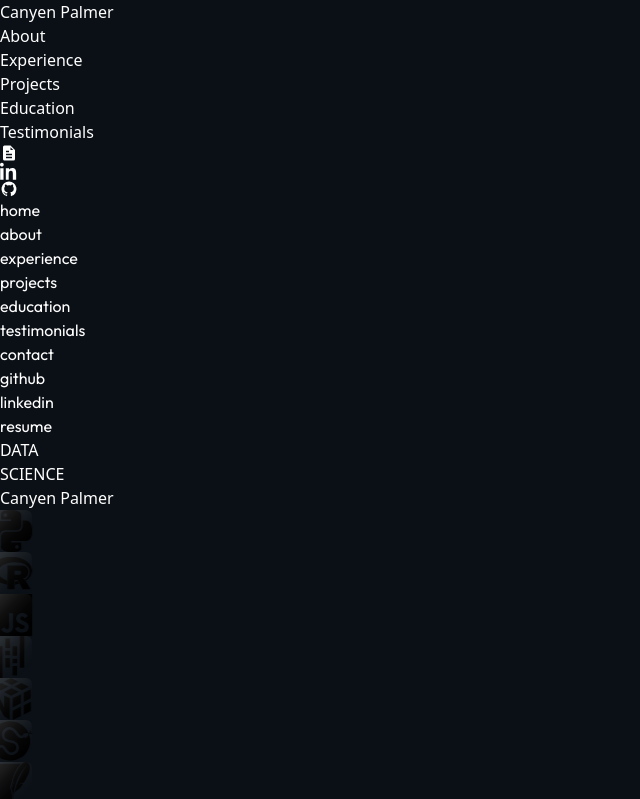
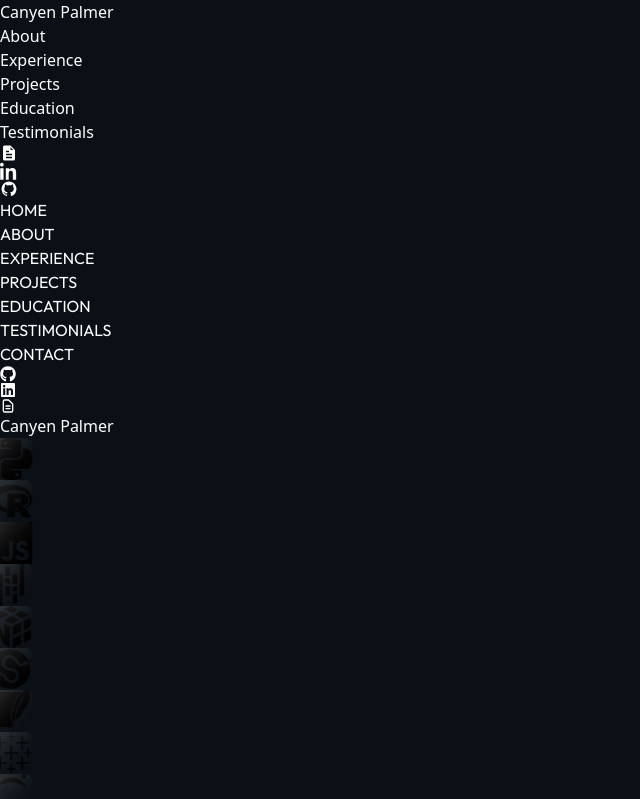
Before and after one commit to CanyenPalmer/PortfolioBasics, a Next.js app: page / in a window 1280 px wide. Shown: the top 799 px of the page, without its empty margins (0-640 px from the left). Built offline with nearby package versions, Linux system fonts and the light colour scheme.

Commit message:
Update HeroWithAvatar.tsx

```diff
--- a/src/components/HeroWithAvatar.tsx
+++ b/src/components/HeroWithAvatar.tsx
@@ -4,6 +4,10 @@
 import React from "react";
 import SkillsBelt from "@/components/SkillsBelt";
 import { Outfit } from "next/font/google";
+
+// import the same icons you use in VscodeTopBar
+import { FaGithub, FaLinkedin } from "react-icons/fa";
+import { HiOutlineDocumentText } from "react-icons/hi";
 
 const outfit = Outfit({
   subsets: ["latin"],
@@ -23,76 +27,63 @@ export default function Hero({ headline, subheadline, typer }: Props) {
       className="relative min-h-screen overflow-hidden flex items-center bg-[#0b1016] text-white"
       aria-label="Hero"
     >
-      {/* Top-right, minimal, borderless navigation (part of the hero) */}
+      {/* Top-right navigation */}
       <nav
         aria-label="Primary"
         className={`${outfit.className} absolute top-6 right-6 z-20`}
       >
-        <ul className="flex items-center gap-6 md:gap-7 text-sm md:text-base lowercase tracking-wide text-white/70">
+        <ul className="flex items-center gap-6 md:gap-7 text-sm md:text-base tracking-wide text-white/70">
           {[
-            { label: "home", href: "#home" },
-            { label: "about", href: "#about" },
-            { label: "experience", href: "#experience" },
-            { label: "projects", href: "#projects" },
-            { label: "education", href: "#education" },
-            { label: "testimonials", href: "#testimonials" },
-            { label: "contact", href: "#contact" },
+            { label: "HOME", href: "#home" },
+            { label: "ABOUT", href: "#about" },
+            { label: "EXPERIENCE", href: "#experience" },
+            { label: "PROJECTS", href: "#projects" },
+            { label: "EDUCATION", href: "#education" },
+            { label: "TESTIMONIALS", href: "#testimonials" },
+            { label: "CONTACT", href: "#contact" },
           ].map((item) => (
             <li key={item.label}>
               <a
                 href={item.href}
-                className="hover:text-white focus:outline-none focus-visible:ring-2 focus-visible:ring-white/50 focus-visible:rounded-sm nav-glitch"
+                className="focus:outline-none focus-visible:ring-2 focus-visible:ring-white/50 focus-visible:rounded-sm nav-glitch"
               >
                 {item.label}
               </a>
             </li>
           ))}
-          {/* External links (text, minimal) */}
-          <li className="ml-2">
+
+          {/* External links as icons */}
+          <li className="ml-3 flex items-center gap-3 text-xl">
             <a
               href="https://github.com/CanyenPalmer"
               target="_blank"
               rel="noreferrer"
-              className="hover:text-white focus:outline-none focus-visible:ring-2 focus-visible:ring-white/50 focus-visible:rounded-sm nav-glitch"
+              aria-label="GitHub"
+              className="focus:outline-none focus-visible:ring-2 focus-visible:ring-white/50 rounded-sm"
             >
-              github
+              <FaGithub />
             </a>
-          </li>
-          <li>
             <a
               href="https://www.linkedin.com/in/canyenpalmer/"
               target="_blank"
               rel="noreferrer"
-              className="hover:text-white focus:outline-none focus-visible:ring-2 focus-visible:ring-white/50 focus-visible:rounded-sm nav-glitch"
+              aria-label="LinkedIn"
+              className="focus:outline-none focus-visible:ring-2 focus-visible:ring-white/50 rounded-sm"
             >
-              linkedin
+              <FaLinkedin />
             </a>
-          </li>
-          <li>
             <a
               href="/Canyen-Palmer-Resume.pdf"
               target="_blank"
               rel="noreferrer"
-              className="hover:text-white focus:outline-none focus-visible:ring-2 focus-visible:ring-white/50 focus-visible:rounded-sm nav-glitch"
+              aria-label="Resume"
+              className="focus:outline-none focus-visible:ring-2 focus-visible:ring-white/50 rounded-sm"
             >
-              resume
+              <HiOutlineDocumentText />
             </a>
           </li>
         </ul>
       </nav>
-
-      {/* Background typography underlay (kept subtle) */}
-      <div
-        aria-hidden="true"
-        className="pointer-events-none absolute inset-0 overflow-hidden"
-      >
-        <div className="absolute -top-10 left-6 text-[10rem] font-black tracking-tight text-white/5 select-none">
-          DATA
-        </div>
-        <div className="absolute bottom-0 right-6 text-[9rem] font-black tracking-tight text-white/5 select-none rotate-6">
-          SCIENCE
-        </div>
-      </div>
 
       {/* Main hero content */}
       <div className="container mx-auto px-6 grid grid-cols-1 md:grid-cols-2 gap-10 items-center relative z-10">
@@ -102,7 +93,7 @@ export default function Hero({ headline, subheadline, typer }: Props) {
             {headline}
           </h1>
 
-          {/* SkillsBelt — scaled visually, still capped so it doesn't collide with avatar */}
+          {/* SkillsBelt — scaled visually */}
           <div className="mt-2 w-full max-w-[680px]">
             <SkillsBelt speedSeconds={26} logoHeight={42} gapPx={32} />
           </div>
@@ -113,7 +104,7 @@ export default function Hero({ headline, subheadline, typer }: Props) {
           ) : null}
         </div>
 
-        {/* Avatar (larger, but capped; transparent background) */}
+        {/* Avatar */}
         <div className="justify-self-center">
           <img
             src="/about/avatar-hero-headshot.png"
@@ -126,25 +117,47 @@ export default function Hero({ headline, subheadline, typer }: Props) {
 
       {/* Scroll prompt */}
       <div className="absolute bottom-6 left-0 right-0 z-10 flex items-center justify-center">
-        <div className="text-sm text-white/50">
-          • Scroll to Explore •
-        </div>
+        <div className="text-sm text-white/50">• Scroll to Explore •</div>
       </div>
 
-      {/* Glitch animation (only on hovered nav item).
-          Active for ~0.5s, idle ~1s, repeating while hovered. */}
+      {/* Glitch animation */}
       <style jsx>{`
         .nav-glitch:hover {
           animation: nav-glitch 1.5s linear infinite;
+          color: #ffffff; /* force white during glitch instead of gray highlight */
         }
         @keyframes nav-glitch {
-          0% { text-shadow: none; transform: translateZ(0); }
-          5% { text-shadow: 1px 0 rgba(255, 0, 0, 0.4), -1px 0 rgba(0, 255, 255, 0.4); transform: translate(0.5px, 0); }
-          10% { text-shadow: -1px 0 rgba(255, 0, 0, 0.35), 1px 0 rgba(0, 255, 255, 0.35); transform: translate(-0.5px, 0.2px); }
-          15% { text-shadow: 1px 0 rgba(255, 0, 0, 0.4), -1px 0 rgba(0, 255, 255, 0.4); transform: translate(0.4px, -0.2px); }
-          20% { text-shadow: none; transform: translateZ(0); }
-          33% { text-shadow: none; transform: none; } /* end of 0.5s active window */
-          100% { text-shadow: none; transform: none; } /* idle remainder ~1s */
+          0% {
+            text-shadow: none;
+            transform: translateZ(0);
+          }
+          5% {
+            text-shadow: 1px 0 rgba(255, 0, 0, 0.4),
+              -1px 0 rgba(0, 255, 255, 0.4);
+            transform: translate(0.5px, 0);
+          }
+          10% {
+            text-shadow: -1px 0 rgba(255, 0, 0, 0.35),
+              1px 0 rgba(0, 255, 255, 0.35);
+            transform: translate(-0.5px, 0.2px);
+          }
+          15% {
+            text-shadow: 1px 0 rgba(255, 0, 0, 0.4),
+              -1px 0 rgba(0, 255, 255, 0.4);
+            transform: translate(0.4px, -0.2px);
+          }
+          20% {
+            text-shadow: none;
+            transform: translateZ(0);
+          }
+          33% {
+            text-shadow: none;
+            transform: none;
+          }
+          100% {
+            text-shadow: none;
+            transform: none;
+          }
         }
 
         @media (prefers-reduced-motion: reduce) {
```
